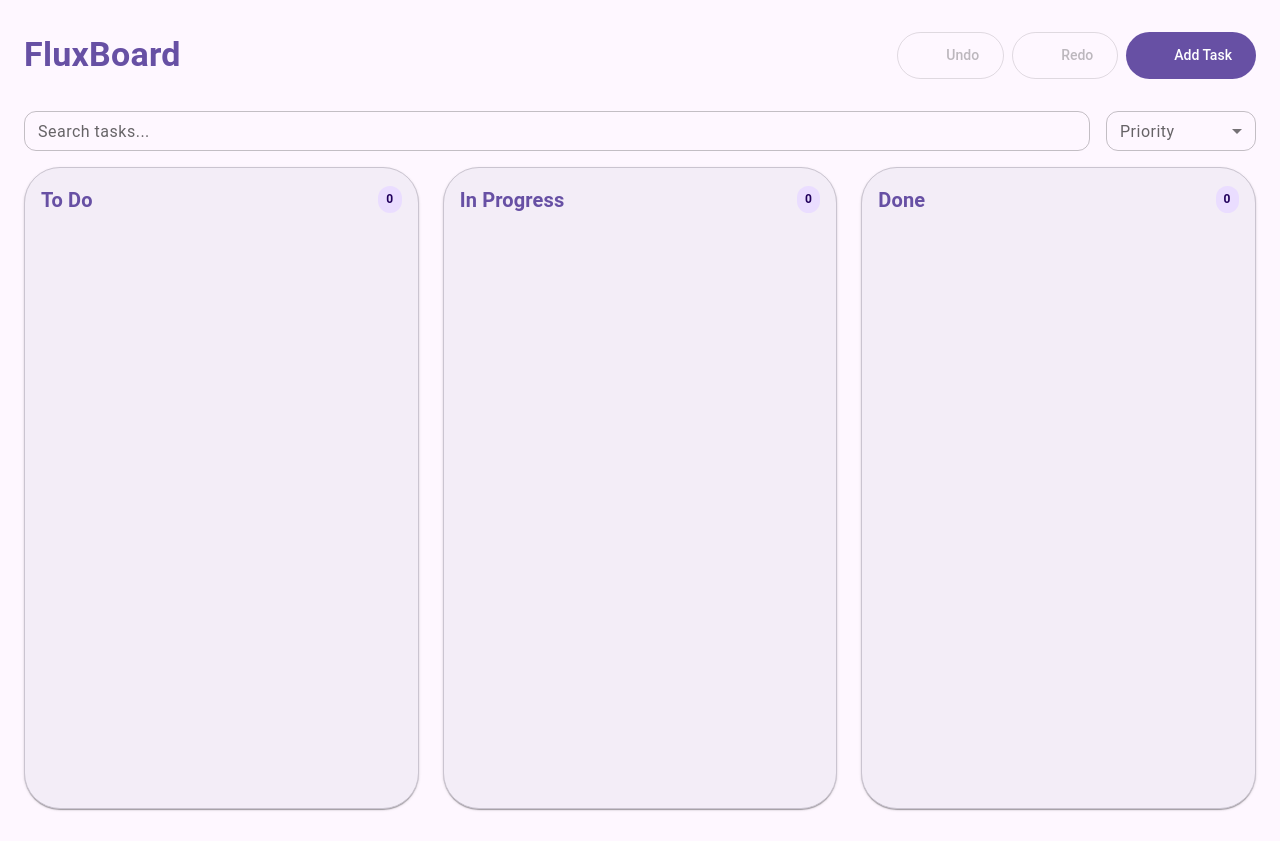
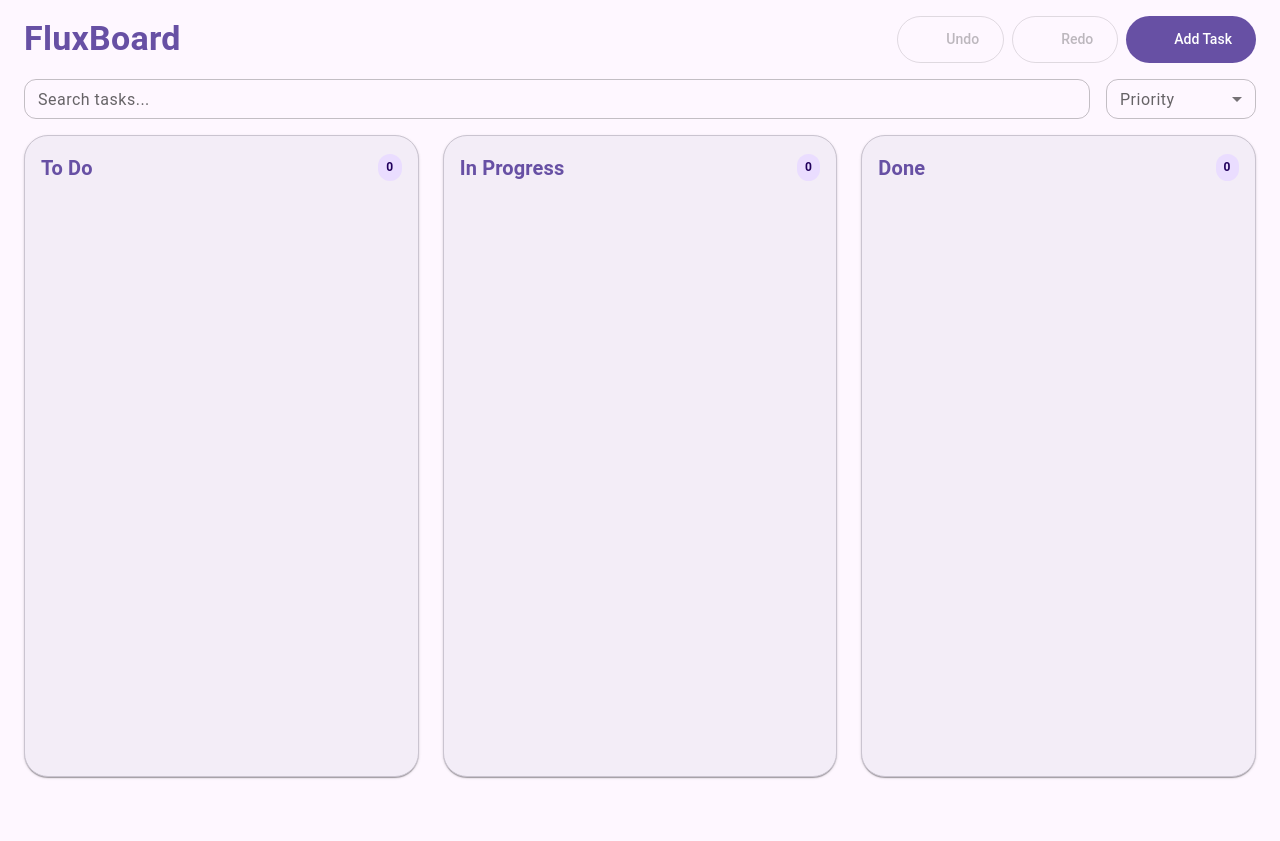
Before and after one commit to jaxen21/navatech, a React (Create React App) app: page / in a window 1280 px wide. After the commit the page ends 800 px from the top, so only its background shows below. Built offline with nearby package versions, Linux system fonts and the light colour scheme; some icons are missing.

Commit message:
UI: Fine-tune spacing and border radius

```diff
--- a/src/App.tsx
+++ b/src/App.tsx
@@ -24,7 +24,7 @@ const App: React.FC = () => {
       sx={{
         minHeight: "100vh",
         bgcolor: "background.default",
-        py: 4,
+        py: 2,
       }}
     >
       <Container maxWidth="xl">
--- a/src/components/Board/Board.tsx
+++ b/src/components/Board/Board.tsx
@@ -41,7 +41,7 @@ export const Board: React.FC = () => {
         justifyContent="space-between"
         alignItems="center"
         spacing={2}
-        sx={{ mb: 4 }}
+        sx={{ mb: 2 }}
       >
         <Typography variant="h4" component="h1" color="primary" fontWeight="bold">
           FluxBoard
--- a/src/components/Column/Column.tsx
+++ b/src/components/Column/Column.tsx
@@ -36,7 +36,7 @@ export const Column: React.FC<ColumnProps> = ({
         p: 2,
         minHeight: "70vh",
         bgcolor: "#F3EDF7", // M3 Surface Container
-        borderRadius: 3,
+        borderRadius: 2,
         border: "1px solid #CAC4D0",
         display: "flex",
         flexDirection: "column",
```
